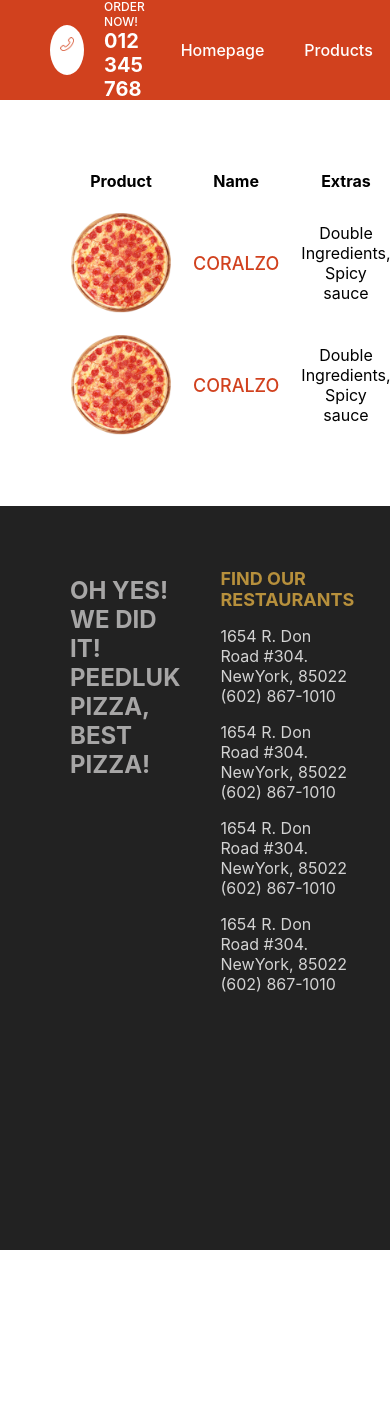
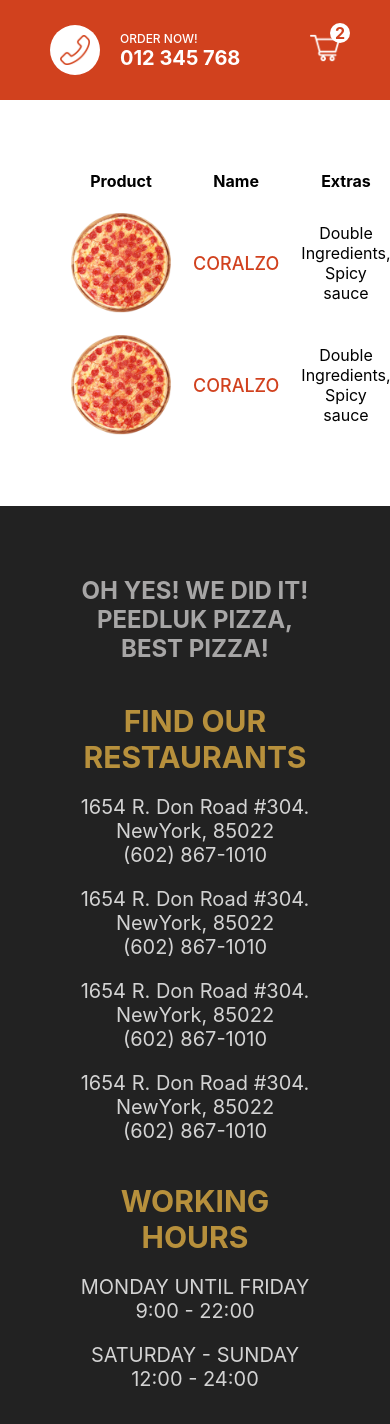
Before and after one commit to kuldp18/peedluk-pizza, a Next.js app: page /cart in a window 390 px wide. Shown: the top 1424 px of the page. Before the commit the page ends 1250 px from the top, so only its background shows below. Built offline with nearby package versions, Linux system fonts and the light colour scheme.

Commit message:
made home page responsive on mobile

```diff
--- a/components/Featured.jsx
+++ b/components/Featured.jsx
@@ -18,8 +18,6 @@
       setIndex(index !== 2 ? index + 1 : 0);
     }
   };
-
-  console.log(index);
 
   return (
     <div className={styles.container}>
--- a/styles/Featured.module.css
+++ b/styles/Featured.module.css
@@ -2,6 +2,7 @@
   height: calc(100vh - 100px);
   background-color: #d1411e;
   overflow: hidden;
+  position: relative;
 }
 
 .arrowContainer {
@@ -26,3 +27,9 @@
   height: 100%;
   position: relative;
 }
+
+@media screen and (max-width: 480px) {
+  .container {
+    height: 50vh;
+  }
+}
--- a/styles/Footer.module.css
+++ b/styles/Footer.module.css
@@ -29,3 +29,22 @@
   color: rgb(167, 166, 166);
   text-transform: uppercase;
 }
+
+@media screen and (max-width: 480px) {
+  .container {
+    height: auto;
+    text-align: center;
+  }
+  .item:first-child {
+    display: none;
+  }
+  .item:last-child {
+    flex-direction: column;
+  }
+  .title {
+    font-size: 30px;
+  }
+  .text {
+    font-size: 20px;
+  }
+}
--- a/styles/Navbar.module.css
+++ b/styles/Navbar.module.css
@@ -76,3 +76,12 @@
   font-weight: bold;
   color: #d1411e;
 }
+
+@media screen and (max-width: 480px) {
+  .item:nth-child(2) {
+    display: none;
+  }
+  .item:nth-child(1) {
+    flex: 3;
+  }
+}
--- a/styles/PizzaCard.module.css
+++ b/styles/PizzaCard.module.css
@@ -22,3 +22,17 @@
   text-align: center;
   color: #777;
 }
+
+@media screen and (max-width: 480px) {
+  .container {
+    width: 100%;
+    text-align: center;
+  }
+  .title {
+    font-size: 30px;
+  }
+  .price,
+  .desc {
+    font-size: 24px;
+  }
+}
--- a/styles/PizzaList.module.css
+++ b/styles/PizzaList.module.css
@@ -22,3 +22,13 @@
   justify-content: center;
   flex-wrap: wrap;
 }
+
+@media screen and (max-width: 480px) {
+  .title {
+    text-align: center;
+  }
+  .desc {
+    width: 90%;
+    text-align: center;
+  }
+}
```
